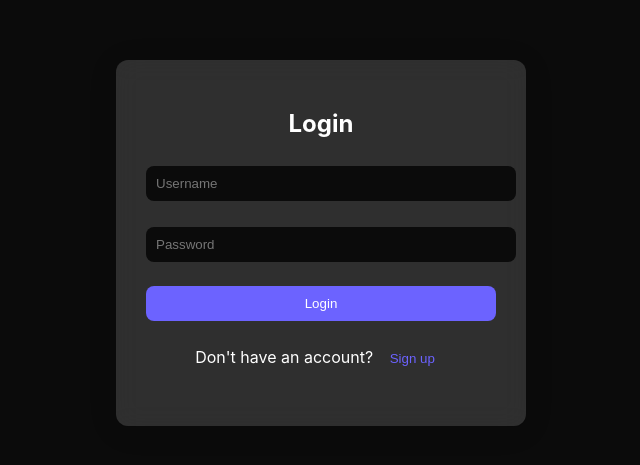
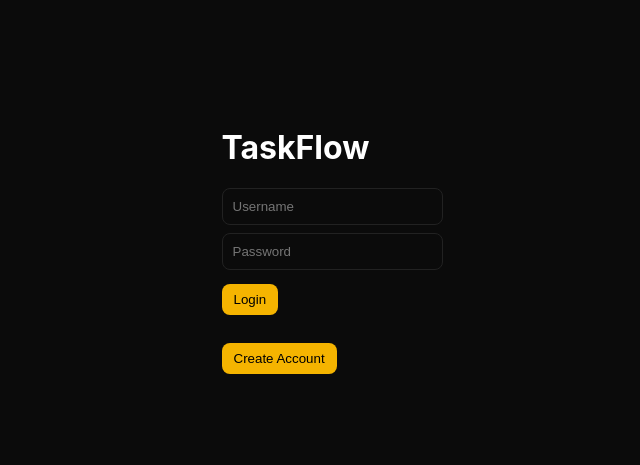
Before and after one commit to rehansheikh000004-lab/taskflow, a React (Vite) app in the folder frontend/: page / in a window 1280 px wide. Shown: the part 157-622 px from the top of the page, without its empty margins (319-959 px from the left). Built offline with nearby package versions, Linux system fonts and the light colour scheme.

Commit message:
Update App.jsx

```diff
--- a/frontend/src/App.jsx
+++ b/frontend/src/App.jsx
@@ -2,121 +2,44 @@ import React, { useState } from "react";
 
 const API_BASE = import.meta.env.VITE_API_URL;
 
-export default function AuthForm() {
+export default function App() {
   const [isLogin, setIsLogin] = useState(true);
   const [formData, setFormData] = useState({ username: "", password: "" });
   const [message, setMessage] = useState("");
 
-  const handleChange = (e) => {
-    setFormData({ ...formData, [e.target.name]: e.target.value });
-  };
+  const handleChange = (e) => setFormData({ ...formData, [e.target.name]: e.target.value });
 
   const handleSubmit = async (e) => {
     e.preventDefault();
-    setMessage("Loading...");
+    setMessage("Processing...");
 
     try {
-      const endpoint = isLogin ? "login" : "register";
-      const response = await fetch(`${API_BASE}/${endpoint}`, {
+      const endpoint = isLogin ? "/api/auth/login" : "/api/auth/signup";
+      const res = await fetch(`${API_BASE}${endpoint}`, {
         method: "POST",
-        headers: {
-          "Content-Type": "application/json",
-        },
-        body: JSON.stringify(formData),
+        headers: { "Content-Type": "application/json" },
+        body: JSON.stringify(formData)
       });
-
-      const data = await response.json();
-
-      if (!response.ok) {
-        throw new Error(data.message || "Something went wrong");
-      }
-
-      setMessage(isLogin ? "Login successful ✅" : "Signup successful 🎉");
-      console.log("User data:", data);
+      const data = await res.json();
+      if (!res.ok) throw new Error(data.message || "Error occurred");
+      setMessage(data.message);
     } catch (err) {
-      setMessage(`Error: ${err.message}`);
+      setMessage(`❌ ${err.message}`);
     }
   };
 
   return (
-    <div style={styles.container}>
-      <h2 style={styles.title}>{isLogin ? "Login" : "Sign Up"}</h2>
-
-      <form onSubmit={handleSubmit} style={styles.form}>
-        <input
-          type="text"
-          name="username"
-          placeholder="Username"
-          value={formData.username}
-          onChange={handleChange}
-          required
-          style={styles.input}
-        />
-
-        <input
-          type="password"
-          name="password"
-          placeholder="Password"
-          value={formData.password}
-          onChange={handleChange}
-          required
-          style={styles.input}
-        />
-
-        <button type="submit" style={styles.button}>
-          {isLogin ? "Login" : "Sign Up"}
-        </button>
+    <div className="container">
+      <h1>TaskFlow</h1>
+      <form onSubmit={handleSubmit}>
+        <input type="text" name="username" placeholder="Username" onChange={handleChange} />
+        <input type="password" name="password" placeholder="Password" onChange={handleChange} />
+        <button type="submit">{isLogin ? "Login" : "Signup"}</button>
       </form>
-
-      <p style={styles.text}>
-        {isLogin ? "Don't have an account?" : "Already have an account?"}{" "}
-        <button
-          onClick={() => setIsLogin(!isLogin)}
-          style={styles.toggleButton}
-        >
-          {isLogin ? "Sign up" : "Login"}
-        </button>
-      </p>
-
-      {message && <p style={styles.message}>{message}</p>}
+      <p>{message}</p>
+      <button onClick={() => setIsLogin(!isLogin)}>
+        {isLogin ? "Create Account" : "Already have account? Login"}
+      </button>
     </div>
   );
 }
-
-const styles = {
-  container: {
-    width: "350px",
-    margin: "50px auto",
-    padding: "30px",
-    borderRadius: "12px",
-    background: "rgba(255,255,255,0.15)",
-    backdropFilter: "blur(12px)",
-    boxShadow: "0 4px 30px rgba(0,0,0,0.1)",
-    color: "#fff",
-    textAlign: "center",
-  },
-  title: { marginBottom: "20px" },
-  form: { display: "flex", flexDirection: "column", gap: "10px" },
-  input: {
-    padding: "10px",
-    borderRadius: "8px",
-    border: "none",
-    outline: "none",
-  },
-  button: {
-    background: "#6c63ff",
-    color: "white",
-    border: "none",
-    borderRadius: "8px",
-    padding: "10px",
-    cursor: "pointer",
-  },
-  text: { marginTop: "10px" },
-  toggleButton: {
-    background: "none",
-    border: "none",
-    color: "#6c63ff",
-    cursor: "pointer",
-  },
-  message: { marginTop: "10px", color: "#ddd" },
-};
```
